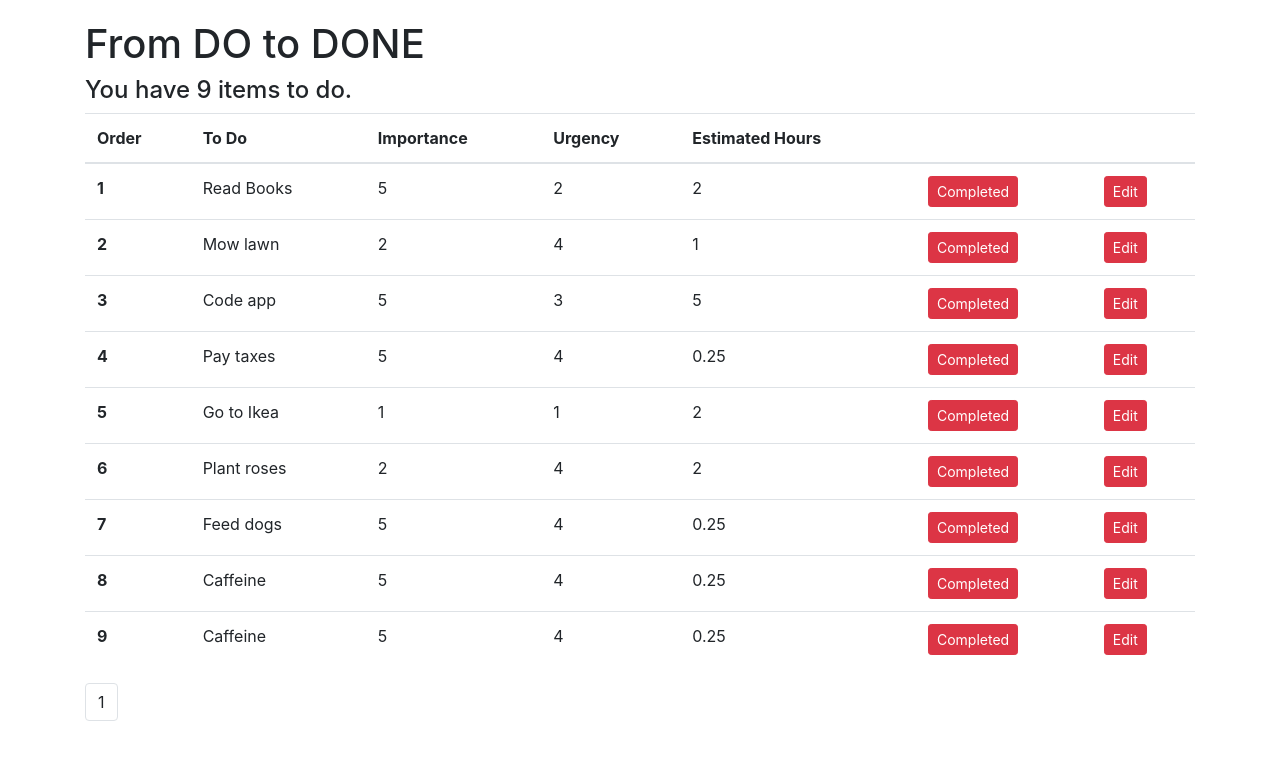
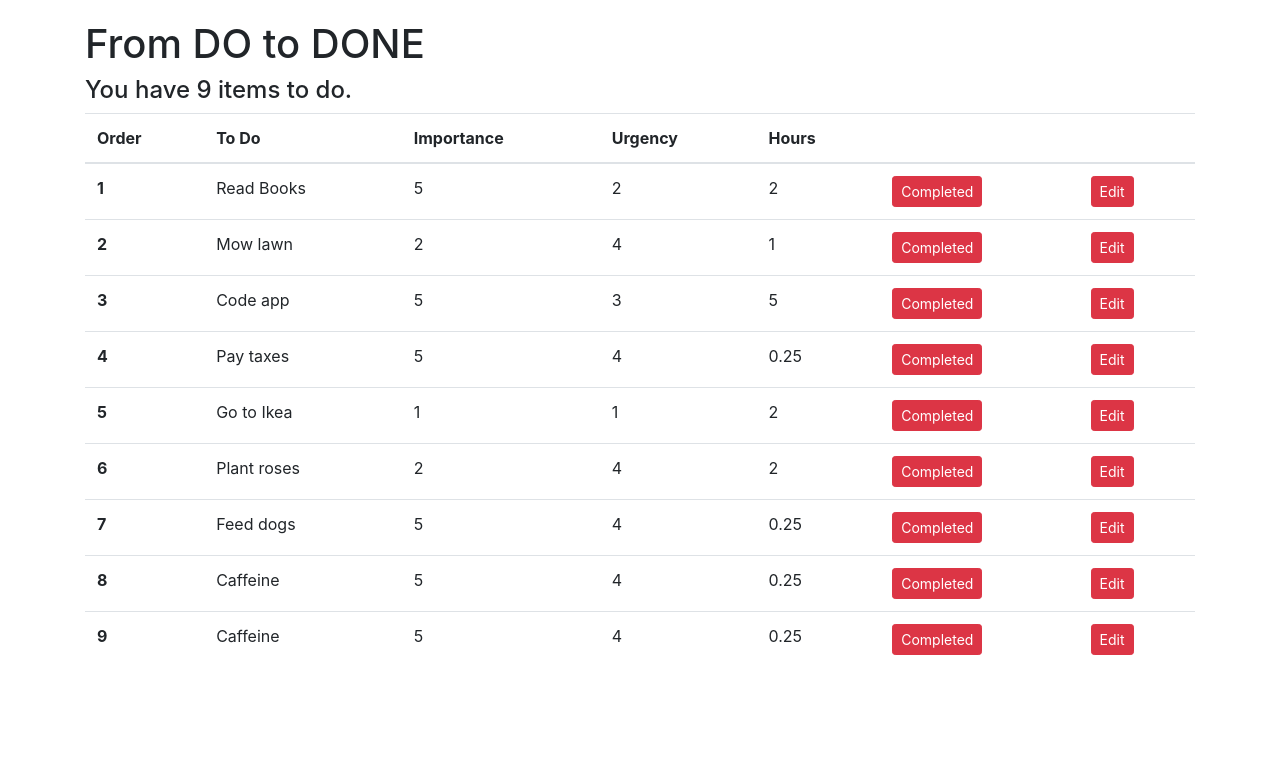
Before and after one commit to TimBiden/todo-react, a React (Create React App) app: page / in a window 1280 px wide. Shown: the top 760 px of the page. Built offline with nearby package versions, Linux system fonts and the light colour scheme.

Commit message:
Show page numbers
...if >= 2.

```diff
--- a/src/components/common/pagination.jsx
+++ b/src/components/common/pagination.jsx
@@ -1,18 +1,26 @@
 import React from 'react';
+import _ from 'lodash';
 
 const Pagination = (props) => {
+    // Get number of pages.
     const { itemCount, pageSize } = props;
     const pageCount = itemCount / pageSize;
     console.log(pageCount);
+
+    if (pageCount < 2) return null;
+
+    const pages = _.range(1, pageCount + 1);
 
     return (
         <nav aria-label="Page navigation example">
             <ul className="pagination">
 
-                <li className="page-item">
-                    <a className="page-link">1</a>
-                </li>
-
+                {/* Iterate through page numbers and display them at bottom. */}
+                {pages.map(page => (
+                    <li key={page} className="page-item">
+                        <a className="page-link">{page}</a>
+                    </li>
+                ))}
             </ul>
         </nav>
     );
--- a/src/components/toDoList.jsx
+++ b/src/components/toDoList.jsx
@@ -6,7 +6,7 @@ import Pagination from './common/pagination';
 class ToDos extends Component {
     state = {
         toDos: getToDos(),
-        pageSize: 5
+        pageSize: 10
     };
 
     // Remove Completed items from ToDo list
@@ -38,7 +38,7 @@ class ToDos extends Component {
                         <th scope="col">To Do</th>
                         <th scope="col">Importance</th>
                         <th scope="col">Urgency</th>
-                        <th scope="col">Estimated Hours</th>
+                        <th scope="col">Hours</th>
                         <th scope="col"></th>
                         <th scope="col"></th>
                     </tr>
```
